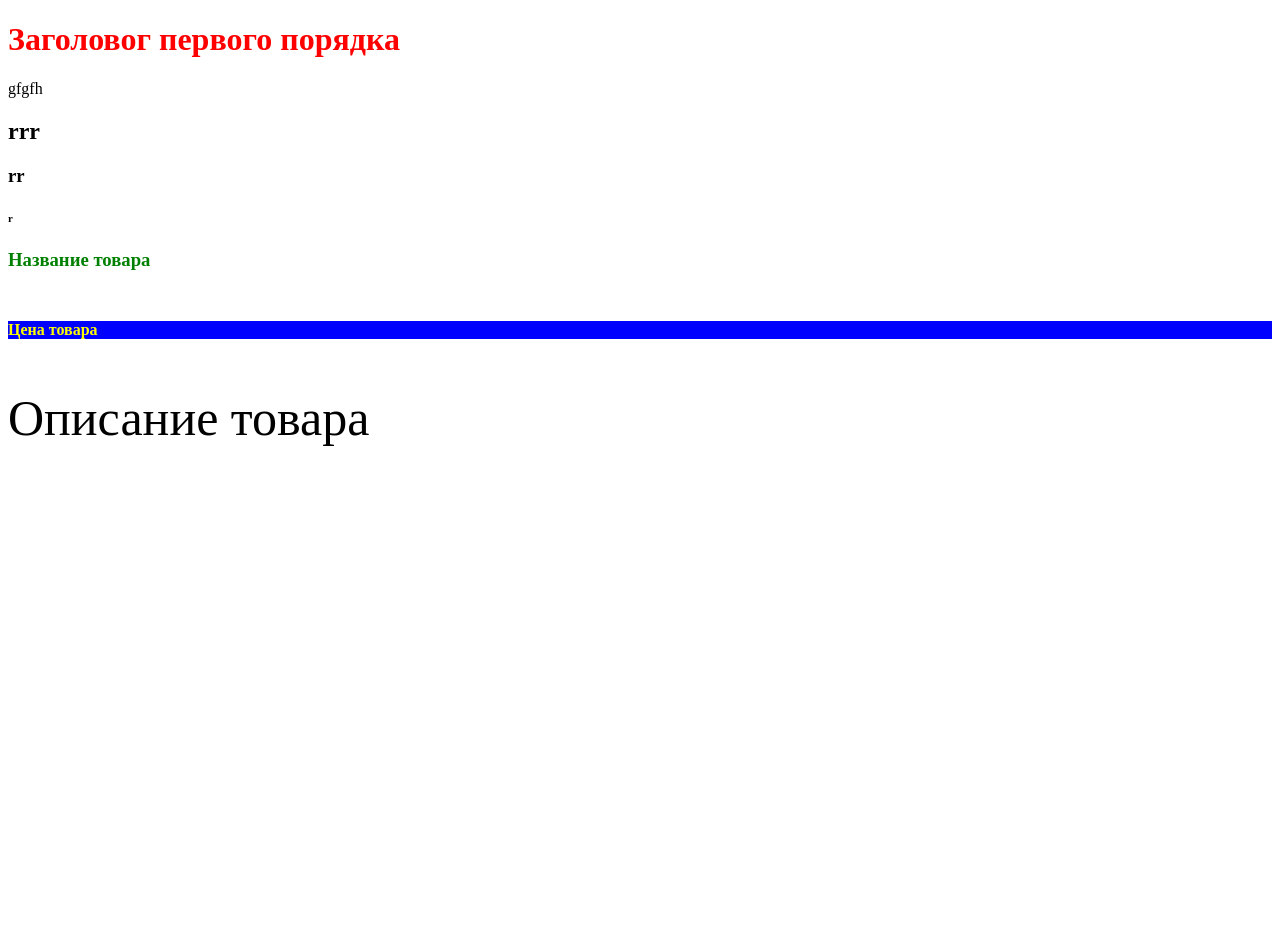
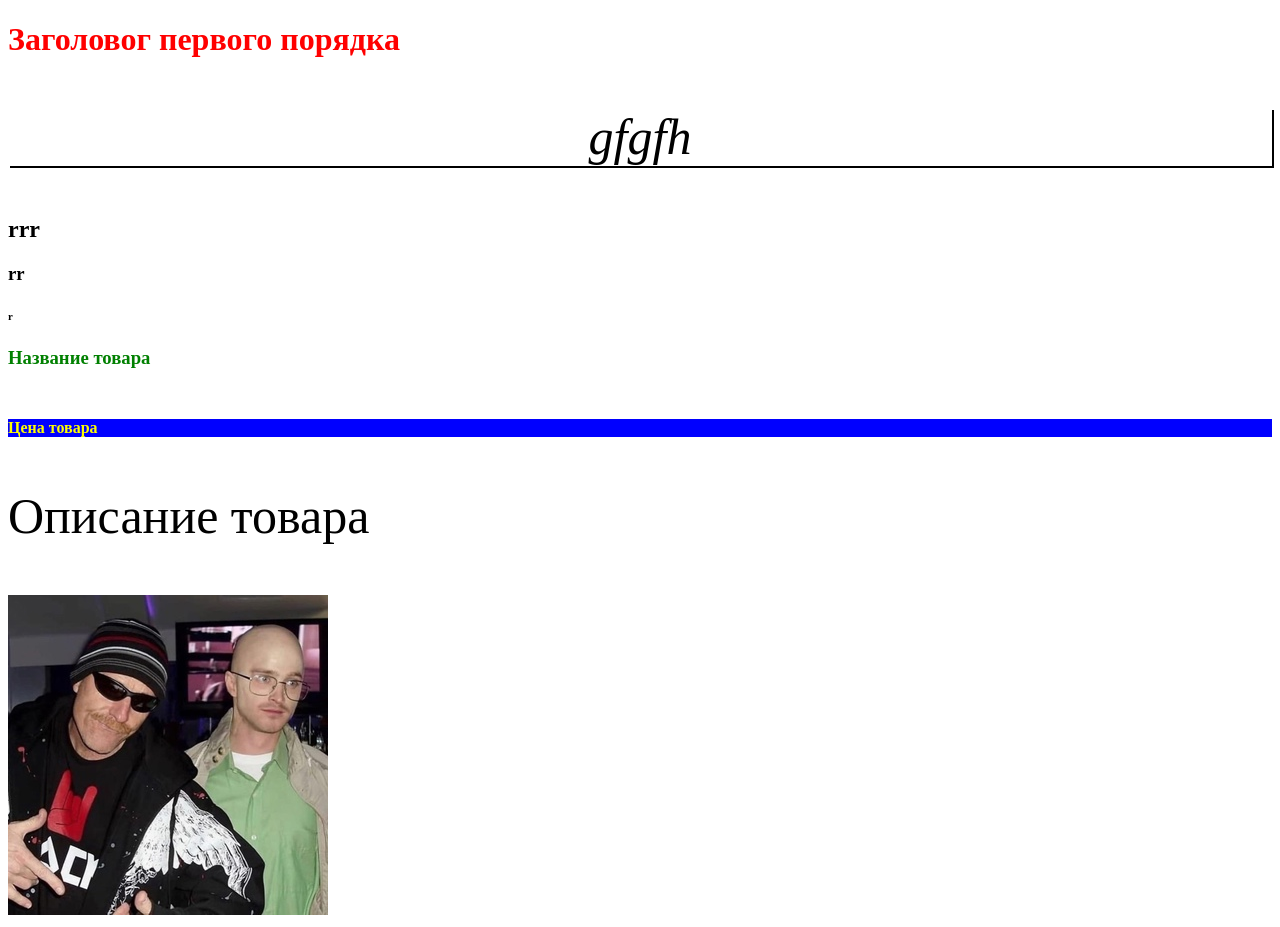
Before and after one commit to c0uS3x/university2035, a plain HTML site: page index.html in a window 1280 px wide. Before the commit the page ends 800 px from the top, so only its background shows below. Drawn offline with Linux system fonts and the light colour scheme.

Commit message:
added img and p changes

```diff
--- a/index.html
+++ b/index.html
@@ -10,7 +10,7 @@
 </head>
 <body>
     <h1>Заголовог первого порядка</h1>
-        <p>gfgfh</p>
+        <p class="teg">gfgfh</p>
     <h2>rrr</h2>
     <h3 >rr</h3>
     <h6>r</h6>
@@ -20,5 +20,6 @@
         <h4>Цена товара</h4>
         <p class="description">Описание товара</p>
     </div>
+    <img src="png/-JPTk8f2j4I.jpg">
 </body>
 </html>
--- a/style.css
+++ b/style.css
@@ -14,5 +14,11 @@ h4{
 
 .description{
     font-size: 50px
+}
 
+.teg{
+    font-style: italic;
+    text-align: center;
+    font-size: 50px;
+    box-shadow: 2px 2px;
 }
```
Also changed, not shown: png/-JPTk8f2j4I.jpg (added).
